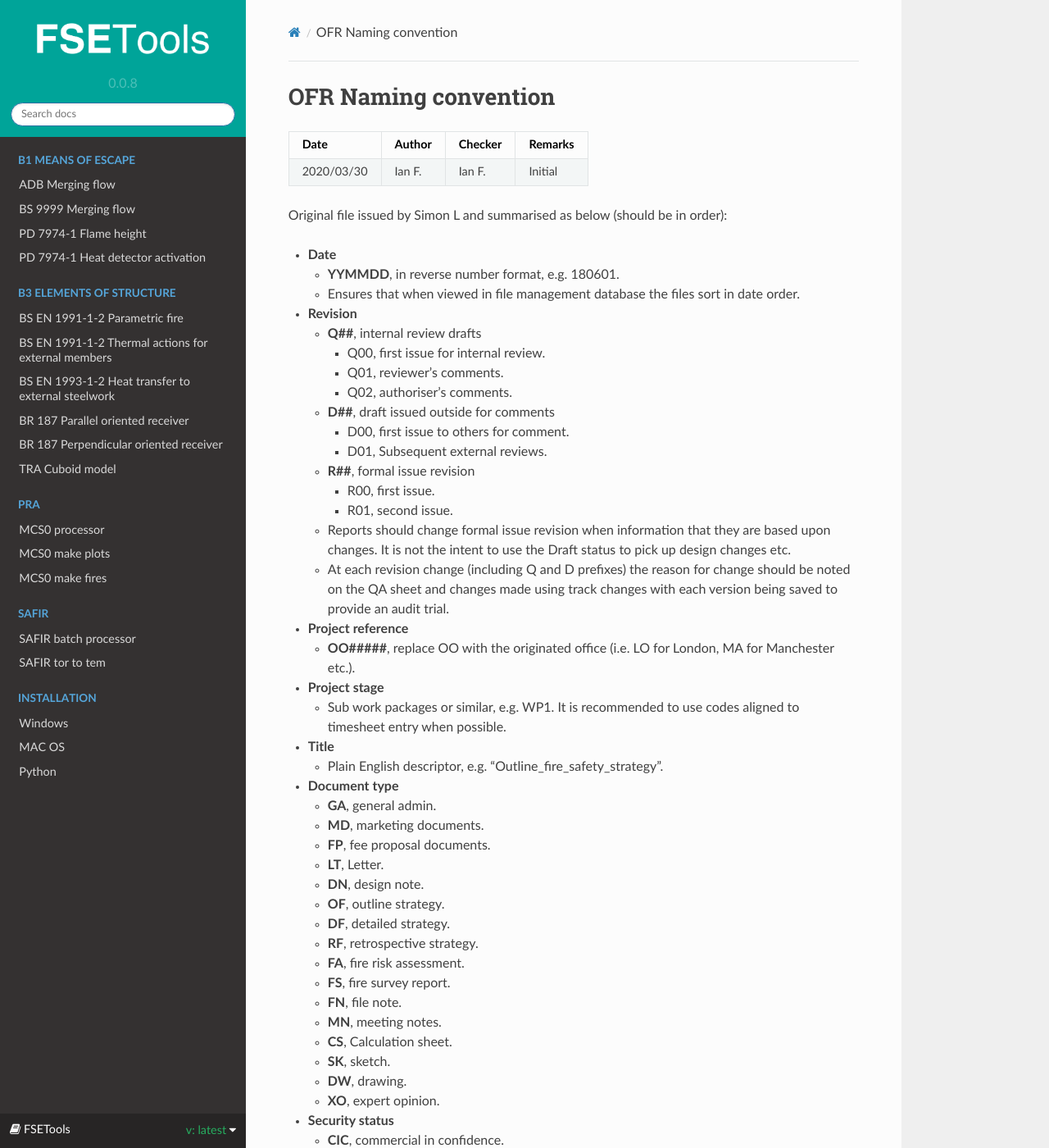
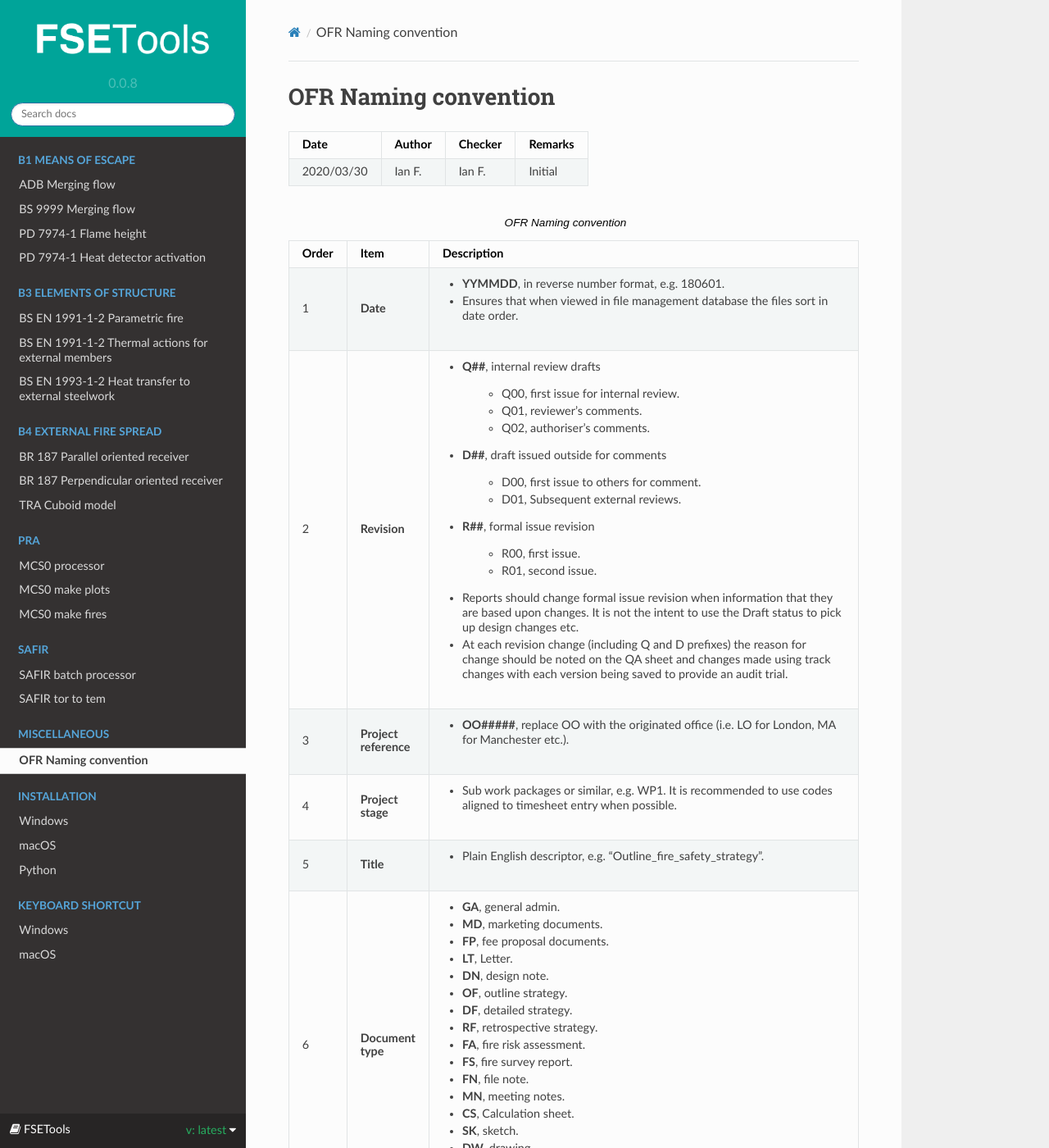
Before and after one commit to fuyans/fsetoolsGUI-doc, a Sphinx documentation site: the page built from source/content/OFR-Naming-convention.rst, in a window 1280 px wide and 1400 px high. Shown: the whole window at 82% size. Built offline with Sphinx 7.4.7 and the Read the Docs theme 2.0.0, drawn with Linux system fonts in a browser that asks for light colours; pages that are not in the unit, such as notebooks, are missing from menus; some of the changed text lies outside the part shown.

```diff
--- a/source/Installation.rst
+++ b/source/Installation.rst
@@ -31,8 +31,8 @@ The application should be able to run.
 .. figure:: content/Setup/Setup-5.png
     :alt: Setup: FSETools
 
-MAC OS
-::::::
+macOS
+:::::
 
 *macOS Big Sur* is currently not supported due to a known `issue <https://github.com/pyinstaller/pyinstaller/issues/5107>`_.
 
--- a/source/_static/custom.css
+++ b/source/_static/custom.css
@@ -2,3 +2,8 @@
 .wy-side-nav-search, .wy-nav-top {
     background: rgb(0, 164, 153);
 }
+
+/* override table no-wrap */
+.wy-table-responsive table td, .wy-table-responsive table th {
+    white-space: normal;
+}
--- a/source/content/OFR-Naming-convention.rst
+++ b/source/content/OFR-Naming-convention.rst
@@ -13,77 +13,102 @@ OFR Naming convention
       - Ian F.
       - Initial
 
-Original file issued by Simon L and summarised as below (should be in
-order):
 
--  **Date**
+.. list-table:: OFR Naming convention
+    :widths: 3 7 90
+    :header-rows: 1
 
-   -  **YYMMDD**, in reverse number format, e.g. 180601.
-   -  Ensures that when viewed in file management database the files
-      sort in date order.
+    *
+        - Order
+        - Item
+        - Description
+    *
+        - 1
+        - **Date**
+        -
+            -  **YYMMDD**, in reverse number format, e.g. 180601.
+            -  Ensures that when viewed in file management database the files sort in date order.
+    *
+        - 2
+        - **Revision**
+        -
+            -  **Q##**, internal review drafts
 
--  **Revision**
+                -  Q00, first issue for internal review.
+                -  Q01, reviewer’s comments.
+                -  Q02, authoriser’s comments.
 
-   -  **Q##**, internal review drafts
+            -  **D##**, draft issued outside for comments
 
-      -  Q00, first issue for internal review.
-      -  Q01, reviewer’s comments.
-      -  Q02, authoriser’s comments.
+                -  D00, first issue to others for comment.
+                -  D01, Subsequent external reviews.
 
-   -  **D##**, draft issued outside for comments
+            -  **R##**, formal issue revision
 
-      -  D00, first issue to others for comment.
-      -  D01, Subsequent external reviews.
+                -  R00, first issue.
+                -  R01, second issue.
 
-   -  **R##**, formal issue revision
+            -  Reports should change formal issue revision when information that they are based upon changes. It is not the intent to use the Draft status to pick up design changes etc.
+            -  At each revision change (including Q and D prefixes) the reason for change should be noted on the QA sheet and changes made using track changes with each version being saved to provide an audit trial.
+    *
+        - 3
+        - **Project reference**
+        -
+            -  **OO#####**, replace OO with the originated office (i.e. LO for London, MA for Manchester etc.).
+    *
+        - 4
+        - **Project stage**
+        -
+            -  Sub work packages or similar, e.g. WP1. It is recommended to use codes aligned to timesheet entry when possible.
+    *
+        - 5
+        - **Title**
+        -
+            -  Plain English descriptor, e.g. “Outline_fire_safety_strategy”.
+    *
+        - 6
+        - **Document type**
+        -
+            -  **GA**, general admin.
+            -  **MD**, marketing documents.
+            -  **FP**, fee proposal documents.
+            -  **LT**, Letter.
+            -  **DN**, design note.
+            -  **OF**, outline strategy.
+            -  **DF**, detailed strategy.
+            -  **RF**, retrospective strategy.
+            -  **FA**, fire risk assessment.
+            -  **FS**, fire survey report.
+            -  **FN**, file note.
+            -  **MN**, meeting notes.
+            -  **CS**, Calculation sheet.
+            -  **SK**, sketch.
+            -  **DW**, drawing.
+            -  **XO**, expert opinion.
+    *
+        - 7
+        - **Security status**
+        -
+            -  **CIC**, commercial in confidence.
+            -  **WPC**, without prejudice and confidential.
+            -  **SDS**, secure document.
+            -  **FID**, free issue document (no security status).
 
-      -  R00, first issue.
-      -  R01, second issue.
+.. math::
+    :nowrap:
 
-   -  Reports should change formal issue revision when information that
-      they are based upon changes. It is not the intent to use the Draft
-      status to pick up design changes etc.
-   -  At each revision change (including Q and D prefixes) the reason
-      for change should be noted on the QA sheet and changes made using
-      track changes with each version being saved to provide an audit
-      trial.
-
--  **Project reference**
-
-   -  **OO#####**, replace OO with the originated office (i.e. LO for
-      London, MA for Manchester etc.).
-
--  **Project stage**
-
-   -  Sub work packages or similar, e.g. WP1. It is recommended to use
-      codes aligned to timesheet entry when possible.
-
--  **Title**
-
-   -  Plain English descriptor, e.g. “Outline_fire_safety_strategy”.
-
--  **Document type**
-
-   -  **GA**, general admin.
-   -  **MD**, marketing documents.
-   -  **FP**, fee proposal documents.
-   -  **LT**, Letter.
-   -  **DN**, design note.
-   -  **OF**, outline strategy.
-   -  **DF**, detailed strategy.
-   -  **RF**, retrospective strategy.
-   -  **FA**, fire risk assessment.
-   -  **FS**, fire survey report.
-   -  **FN**, file note.
-   -  **MN**, meeting notes.
-   -  **CS**, Calculation sheet.
-   -  **SK**, sketch.
-   -  **DW**, drawing.
-   -  **XO**, expert opinion.
-
--  **Security status**
-
-   -  **CIC**, commercial in confidence.
-   -  **WPC**, without prejudice and confidential.
-   -  **SDS**, secure document.
-   -  **FID**, free issue document (no security status).
+    \[
+    \lambda =
+    \left\{
+    \begin{array}{
+     @{}% no padding
+     l@{\quad}% some padding
+     r@{}% no padding
+     >{{}}r@{}% no padding
+     >{{}}l@{}% no padding
+    }
+    \frac{2}{3}h, &\text{no forced draught } \left[ False\right]\\
+    \operatorname{min}\left({x, \frac{hx}{z}}\right)  &\text{forced draught }    \left[ True\right]\\
+    \end{array}
+    \right.
+    \]
```
Also changed, not shown: other parts of source/Installation.rst (+1 -1 lines), source/Keyboard-shortcuts.rst (added, +21 -0 lines), source/index.rst (+17 -11 lines).
